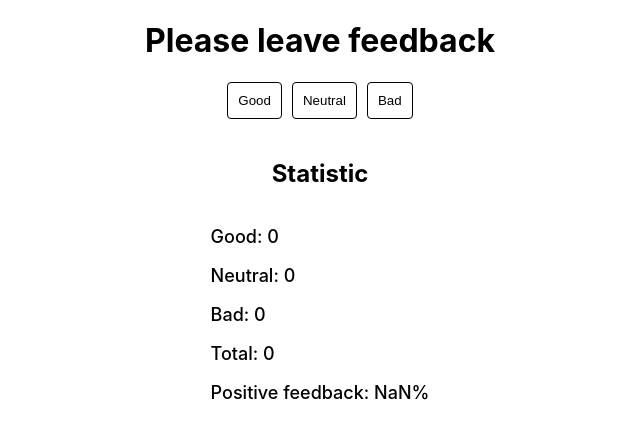
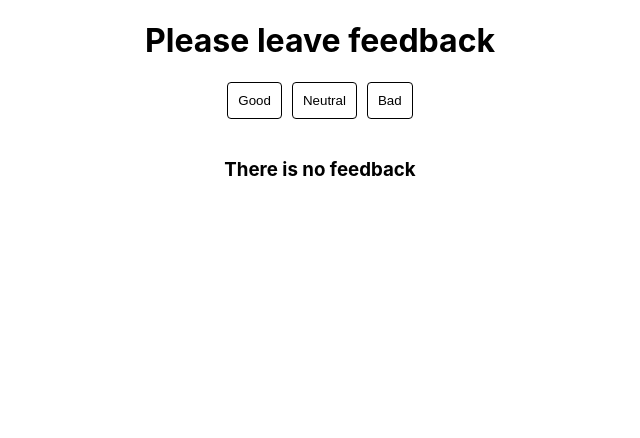
Before and after one commit to Bartosz-Baranski/goit-react-hw-02-feedback, a React (Create React App) app: page / in a window 1280 px wide. Shown: the top 438 px of the page, without its empty margins (320-960 px from the left). Built offline with nearby package versions, Linux system fonts and the light colour scheme.

Commit message:
WebSite working
all what we see in website working but this is not this what I want, state not upgrade, i dont doing components or propTypes

```diff
--- a/src/components/Feedback/Feedback.jsx
+++ b/src/components/Feedback/Feedback.jsx
@@ -2,7 +2,7 @@ import React from 'react';
 import css from './feedback.module.css';
 
 class Feedback extends React.Component {
-  state = { good: 0, neutral: 0, bad: 0 };
+  state = { good: 0, neutral: 0, bad: 0, total: 0, positivePercentage: 0 };
 
   choiceGood = () => {
     this.setState(value => {
@@ -27,19 +27,30 @@ class Feedback extends React.Component {
       };
     });
   };
+  // // sumTotal = () => {
+  // //   return this.state.good + this.state.neutral + this.state.bad;
+  // // };
+  // countTotalFeedback = () => {
+  //   // this.setState(value => {
+  //   //   return { total: value.total + 1 };
+  //   // });
+  //   // this.setState(value => {
+  //   //   return {
+  //   //     total: (value.total =
+  //   //       this.state.good + this.state.bad + this.state.neutral),
+  //   //   };
+  //   // });
+  //   return this.state.good + this.state.bad + this.state.neutral;
+  // };
 
-  countTotalFeedback = () => {
-    return this.state.good + this.state.bad + this.state.neutral;
-  };
-
-  countPositiveFeedbackPercentage = () => {
-    return Math.floor(this.state.good / this.state.total) * 100;
-  };
+  // countPositiveFeedbackPercentage = () => {
+  //   return Math.floor((this.state.good * 100) / this.state.total);
+  // };
 
   render() {
     const { good, neutral, bad } = this.state;
-    const total = this.countTotalFeedback();
-    const positivePercentage = this.countPositiveFeedbackPercentage();
+    const total = good + neutral + bad;
+    const positivePercentage = Math.floor((this.state.good * 100) / total);
     return (
       <div className={css.statistic_body}>
         <h1 className={css.statistic_title}>Please leave feedback</h1>
@@ -69,8 +80,9 @@ class Feedback extends React.Component {
             Bad
           </button>
         </div>
+        {total > 0 ? (
+          <>
             <h2 className={css.statistic_body}>Statistic</h2>
-
             <div>
               <p className={css.statistic_value}>Good: {good}</p>
               <p className={css.statistic_value}>Neutral: {neutral}</p>
@@ -81,6 +93,10 @@ class Feedback extends React.Component {
                 Positive feedback: {positivePercentage}%
               </p>
             </div>
+          </>
+        ) : (
+          <h3>There is no feedback</h3>
+        )}
       </div>
     );
   }
```
Also changed, not shown: src/components/Feedback/Statistic.jsx (added, +30 -0 lines), src/components/Feedback/FeedbackOptions.jsx (added). Lines whose indentation alone changed are shown as unchanged.
